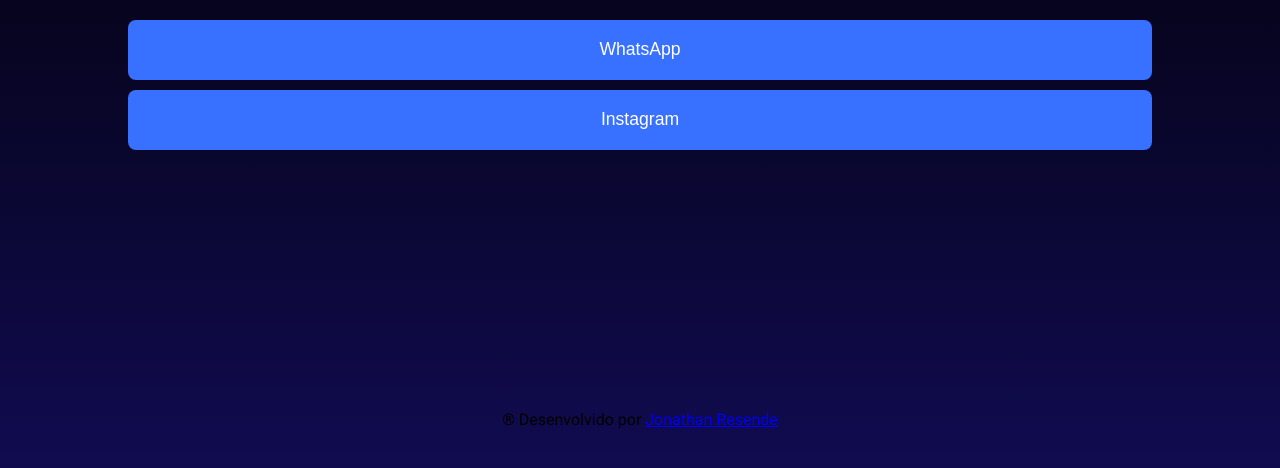
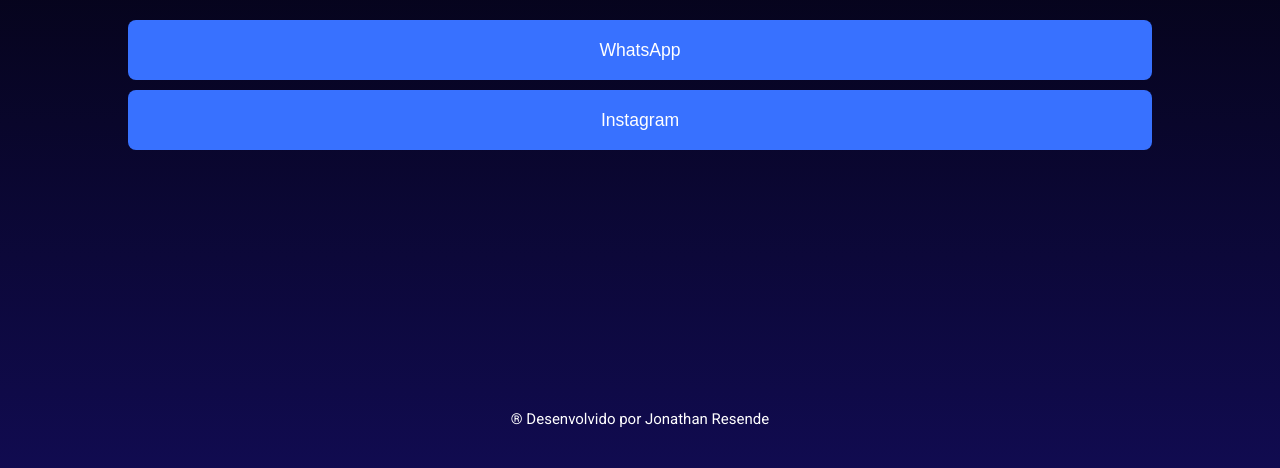
Before and after one commit to Jonatanresende/SocialLink, a plain HTML site: page index.html in a window 1280 px wide. Shown: the part 276-744 px from the top of the page. Drawn offline with Linux system fonts and the light colour scheme.

Commit message:
Update index.html

```diff
--- a/index.html
+++ b/index.html
@@ -33,6 +33,7 @@
 
             </ul>
         </div>
+        <div class="rodape">
         <p>&#174; Desenvolvido por <a href="https://www.instagram.com/jonathan_resende85/" target="_blank">Jonathan
                     Resende</a></p>
         </div>
```
